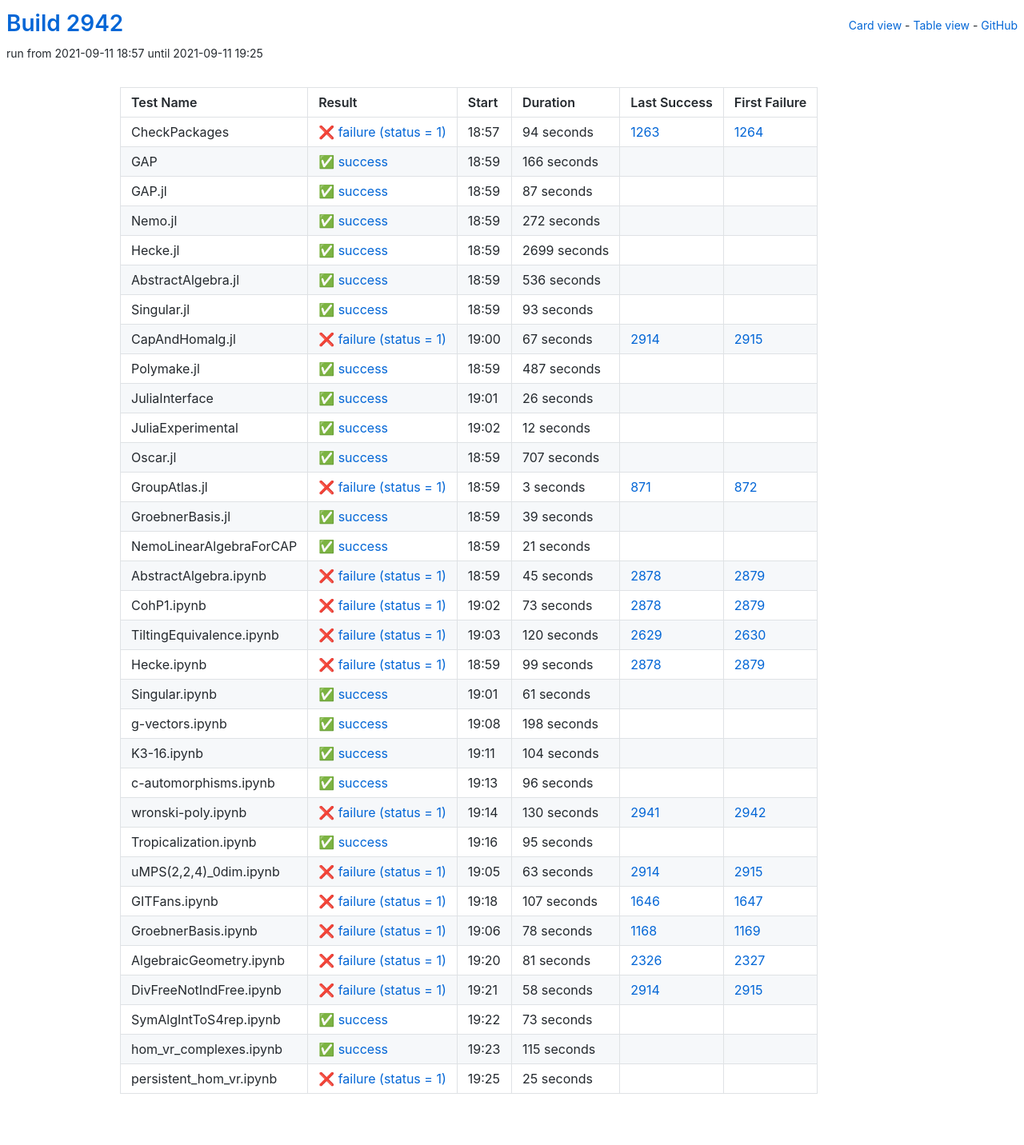
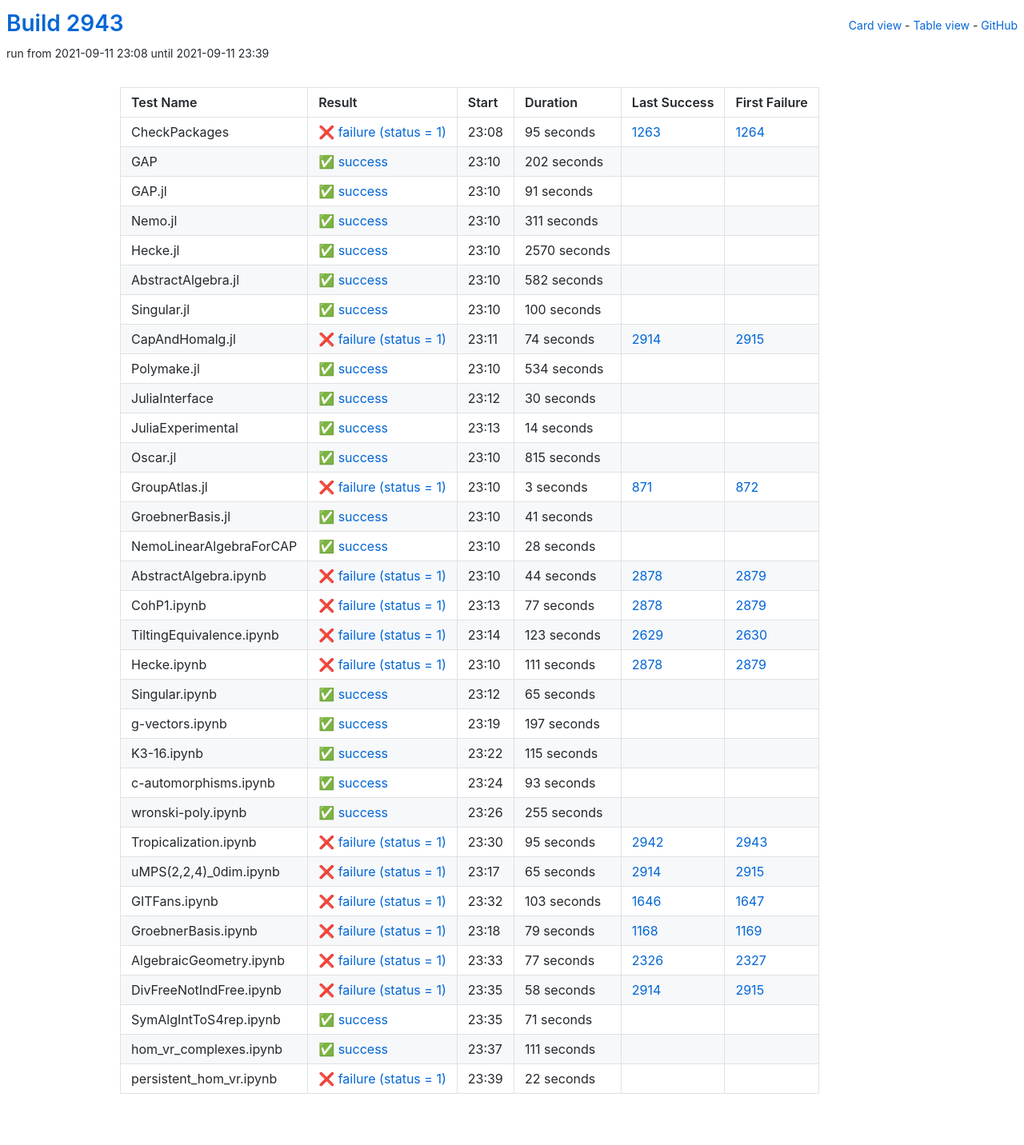
Before and after one commit to oscar-system/oscar-ci-status-stable, a Jekyll site: the page built from table.html, in a window 1280 px wide. Shown: the whole page at 80% size. Built offline with Jekyll 4.4.1, drawn with Linux system fonts in a browser that asks for light colours.

Commit message:
Build #2943

```diff
--- a/_data/ci.yml
+++ b/_data/ci.yml
@@ -1,6 +1,6 @@
 ---
-build: 2942
-build_url: https://oscarci.mathematik.uni-kl.de/job/oscar-stable/2942/
+build: 2943
+build_url: https://oscarci.mathematik.uni-kl.de/job/oscar-stable/2943/
 job: oscar-stable
 organization: oscar-system
 repo: oscar-ci-status-stable
@@ -8,152 +8,152 @@ repourl: https://github.com/oscar-system/oscar-ci-status-stable
 tests:
 - name: CheckPackages
   id: checkpackages
-  log: https://oscarci.mathematik.uni-kl.de/job/oscar-stable/2942/artifact/logs/build-2942/CheckPackages.log
-  start: 2021-09-11 18:57
+  log: https://oscarci.mathematik.uni-kl.de/job/oscar-stable/2943/artifact/logs/build-2943/CheckPackages.log
+  start: 2021-09-11 23:08
   success: false
   exitcode: 1
   status: failure
-  duration: 94
+  duration: 95
   last_success: 1263
   last_success_url: https://oscarci.mathematik.uni-kl.de/job/oscar-stable/1263/
   first_failure: 1264
   first_failure_url: https://oscarci.mathematik.uni-kl.de/job/oscar-stable/1264/
 - name: GAP
   id: gap
-  log: https://oscarci.mathematik.uni-kl.de/job/oscar-stable/2942/artifact/logs/build-2942/GAP.log
-  start: 2021-09-11 18:59
+  log: https://oscarci.mathematik.uni-kl.de/job/oscar-stable/2943/artifact/logs/build-2943/GAP.log
+  start: 2021-09-11 23:10
   success: true
   exitcode: 0
   status: success
-  duration: 166
+  duration: 202
   last_success: false
   last_success_url:
   first_failure: false
   first_failure_url:
 - name: GAP.jl
   id: gap-jl
-  log: https://oscarci.mathematik.uni-kl.de/job/oscar-stable/2942/artifact/logs/build-2942/GAP.jl.log
-  start: 2021-09-11 18:59
+  log: https://oscarci.mathematik.uni-kl.de/job/oscar-stable/2943/artifact/logs/build-2943/GAP.jl.log
+  start: 2021-09-11 23:10
   success: true
   exitcode: 0
   status: success
-  duration: 87
+  duration: 91
   last_success: false
   last_success_url:
   first_failure: false
   first_failure_url:
 - name: Nemo.jl
   id: nemo-jl
-  log: https://oscarci.mathematik.uni-kl.de/job/oscar-stable/2942/artifact/logs/build-2942/Nemo.jl.log
-  start: 2021-09-11 18:59
+  log: https://oscarci.mathematik.uni-kl.de/job/oscar-stable/2943/artifact/logs/build-2943/Nemo.jl.log
+  start: 2021-09-11 23:10
   success: true
   exitcode: 0
   status: success
-  duration: 272
+  duration: 311
   last_success: false
   last_success_url:
   first_failure: false
   first_failure_url:
 - name: Hecke.jl
   id: hecke-jl
-  log: https://oscarci.mathematik.uni-kl.de/job/oscar-stable/2942/artifact/logs/build-2942/Hecke.jl.log
-  start: 2021-09-11 18:59
+  log: https://oscarci.mathematik.uni-kl.de/job/oscar-stable/2943/artifact/logs/build-2943/Hecke.jl.log
+  start: 2021-09-11 23:10
   success: true
   exitcode: 0
   status: success
-  duration: 2699
+  duration: 2570
   last_success: false
   last_success_url:
   first_failure: false
   first_failure_url:
 - name: AbstractAlgebra.jl
   id: abstractalgebra-jl
-  log: https://oscarci.mathematik.uni-kl.de/job/oscar-stable/2942/artifact/logs/build-2942/AbstractAlgebra.jl.log
-  start: 2021-09-11 18:59
+  log: https://oscarci.mathematik.uni-kl.de/job/oscar-stable/2943/artifact/logs/build-2943/AbstractAlgebra.jl.log
+  start: 2021-09-11 23:10
   success: true
   exitcode: 0
   status: success
-  duration: 536
+  duration: 582
   last_success: false
   last_success_url:
   first_failure: false
   first_failure_url:
 - name: Singular.jl
   id: singular-jl
-  log: https://oscarci.mathematik.uni-kl.de/job/oscar-stable/2942/artifact/logs/build-2942/Singular.jl.log
-  start: 2021-09-11 18:59
+  log: https://oscarci.mathematik.uni-kl.de/job/oscar-stable/2943/artifact/logs/build-2943/Singular.jl.log
+  start: 2021-09-11 23:10
   success: true
   exitcode: 0
   status: success
-  duration: 93
+  duration: 100
   last_success: false
   last_success_url:
   first_failure: false
   first_failure_url:
 - name: CapAndHomalg.jl
   id: capandhomalg-jl
-  log: https://oscarci.mathematik.uni-kl.de/job/oscar-stable/2942/artifact/logs/build-2942/CapAndHomalg.jl.log
-  start: 2021-09-11 19:00
+  log: https://oscarci.mathematik.uni-kl.de/job/oscar-stable/2943/artifact/logs/build-2943/CapAndHomalg.jl.log
+  start: 2021-09-11 23:11
   success: false
   exitcode: 1
   status: failure
-  duration: 67
+  duration: 74
   last_success: 2914
   last_success_url: https://oscarci.mathematik.uni-kl.de/job/oscar-stable/2914/
   first_failure: 2915
   first_failure_url: https://oscarci.mathematik.uni-kl.de/job/oscar-stable/2915/
 - name: Polymake.jl
   id: polymake-jl
-  log: https://oscarci.mathematik.uni-kl.de/job/oscar-stable/2942/artifact/logs/build-2942/Polymake.jl.log
-  start: 2021-09-11 18:59
+  log: https://oscarci.mathematik.uni-kl.de/job/oscar-stable/2943/artifact/logs/build-2943/Polymake.jl.log
+  start: 2021-09-11 23:10
   success: true
   exitcode: 0
   status: success
-  duration: 487
+  duration: 534
   last_success: false
   last_success_url:
   first_failure: false
   first_failure_url:
 - name: JuliaInterface
   id: juliainterface
-  log: https://oscarci.mathematik.uni-kl.de/job/oscar-stable/2942/artifact/logs/build-2942/JuliaInterface.log
-  start: 2021-09-11 19:01
+  log: https://oscarci.mathematik.uni-kl.de/job/oscar-stable/2943/artifact/logs/build-2943/JuliaInterface.log
+  start: 2021-09-11 23:12
   success: true
   exitcode: 0
   status: success
-  duration: 26
+  duration: 30
   last_success: false
   last_success_url:
   first_failure: false
   first_failure_url:
 - name: JuliaExperimental
   id: juliaexperimental
-  log: https://oscarci.mathematik.uni-kl.de/job/oscar-stable/2942/artifact/logs/build-2942/JuliaExperimental.log
-  start: 2021-09-11 19:02
+  log: https://oscarci.mathematik.uni-kl.de/job/oscar-stable/2943/artifact/logs/build-2943/JuliaExperimental.log
+  start: 2021-09-11 23:13
   success: true
   exitcode: 0
   status: success
-  duration: 12
+  duration: 14
   last_success: false
   last_success_url:
   first_failure: false
   first_failure_url:
 - name: Oscar.jl
   id: oscar-jl
-  log: https://oscarci.mathematik.uni-kl.de/job/oscar-stable/2942/artifact/logs/build-2942/Oscar.jl.log
-  start: 2021-09-11 18:59
+  log: https://oscarci.mathematik.uni-kl.de/job/oscar-stable/2943/artifact/logs/build-2943/Oscar.jl.log
+  start: 2021-09-11 23:10
   success: true
   exitcode: 0
   status: success
-  duration: 707
+  duration: 815
   last_success: false
   last_success_url:
   first_failure: false
   first_failure_url:
 - name: GroupAtlas.jl
   id: groupatlas-jl
-  log: https://oscarci.mathematik.uni-kl.de/job/oscar-stable/2942/artifact/logs/build-2942/GroupAtlas.jl.log
-  start: 2021-09-11 18:59
+  log: https://oscarci.mathematik.uni-kl.de/job/oscar-stable/2943/artifact/logs/build-2943/GroupAtlas.jl.log
+  start: 2021-09-11 23:10
   success: false
   exitcode: 1
   status: failure
@@ -164,200 +164,200 @@ tests:
   first_failure_url: https://oscarci.mathematik.uni-kl.de/job/oscar-stable/872/
 - name: GroebnerBasis.jl
   id: groebnerbasis-jl
-  log: https://oscarci.mathematik.uni-kl.de/job/oscar-stable/2942/artifact/logs/build-2942/GroebnerBasis.jl.log
-  start: 2021-09-11 18:59
+  log: https://oscarci.mathematik.uni-kl.de/job/oscar-stable/2943/artifact/logs/build-2943/GroebnerBasis.jl.log
+  start: 2021-09-11 23:10
   success: true
   exitcode: 0
   status: success
-  duration: 39
+  duration: 41
   last_success: false
   last_success_url:
   first_failure: false
   first_failure_url:
 - name: NemoLinearAlgebraForCAP
   id: nemolinearalgebraforcap
-  log: https://oscarci.mathematik.uni-kl.de/job/oscar-stable/2942/artifact/logs/build-2942/NemoLinearAlgebraForCAP.log
-  start: 2021-09-11 18:59
+  log: https://oscarci.mathematik.uni-kl.de/job/oscar-stable/2943/artifact/logs/build-2943/NemoLinearAlgebraForCAP.log
+  start: 2021-09-11 23:10
   success: true
   exitcode: 0
   status: success
-  duration: 21
+  duration: 28
   last_success: false
   last_success_url:
   first_failure: false
   first_failure_url:
 - name: AbstractAlgebra.ipynb
   id: abstractalgebra-ipynb
-  log: https://oscarci.mathematik.uni-kl.de/job/oscar-stable/2942/artifact/logs/build-2942/AbstractAlgebra.ipynb.log
-  start: 2021-09-11 18:59
+  log: https://oscarci.mathematik.uni-kl.de/job/oscar-stable/2943/artifact/logs/build-2943/AbstractAlgebra.ipynb.log
+  start: 2021-09-11 23:10
   success: false
   exitcode: 1
   status: failure
-  duration: 45
+  duration: 44
   last_success: 2878
   last_success_url: https://oscarci.mathematik.uni-kl.de/job/oscar-stable/2878/
   first_failure: 2879
   first_failure_url: https://oscarci.mathematik.uni-kl.de/job/oscar-stable/2879/
 - name: CohP1.ipynb
   id: cohp1-ipynb
-  log: https://oscarci.mathematik.uni-kl.de/job/oscar-stable/2942/artifact/logs/build-2942/CohP1.ipynb.log
-  start: 2021-09-11 19:02
+  log: https://oscarci.mathematik.uni-kl.de/job/oscar-stable/2943/artifact/logs/build-2943/CohP1.ipynb.log
+  start: 2021-09-11 23:13
   success: false
   exitcode: 1
   status: failure
-  duration: 73
+  duration: 77
   last_success: 2878
   last_success_url: https://oscarci.mathematik.uni-kl.de/job/oscar-stable/2878/
   first_failure: 2879
   first_failure_url: https://oscarci.mathematik.uni-kl.de/job/oscar-stable/2879/
 - name: TiltingEquivalence.ipynb
   id: tiltingequivalence-ipynb
-  log: https://oscarci.mathematik.uni-kl.de/job/oscar-stable/2942/artifact/logs/build-2942/TiltingEquivalence.ipynb.log
-  start: 2021-09-11 19:03
+  log: https://oscarci.mathematik.uni-kl.de/job/oscar-stable/2943/artifact/logs/build-2943/TiltingEquivalence.ipynb.log
+  start: 2021-09-11 23:14
   success: false
   exitcode: 1
   status: failure
-  duration: 120
+  duration: 123
   last_success: 2629
   last_success_url: https://oscarci.mathematik.uni-kl.de/job/oscar-stable/2629/
   first_failure: 2630
   first_failure_url: https://oscarci.mathematik.uni-kl.de/job/oscar-stable/2630/
 - name: Hecke.ipynb
   id: hecke-ipynb
-  log: https://oscarci.mathematik.uni-kl.de/job/oscar-stable/2942/artifact/logs/build-2942/Hecke.ipynb.log
-  start: 2021-09-11 18:59
+  log: https://oscarci.mathematik.uni-kl.de/job/oscar-stable/2943/artifact/logs/build-2943/Hecke.ipynb.log
+  start: 2021-09-11 23:10
   success: false
   exitcode: 1
   status: failure
-  duration: 99
+  duration: 111
   last_success: 2878
   last_success_url: https://oscarci.mathematik.uni-kl.de/job/oscar-stable/2878/
   first_failure: 2879
   first_failure_url: https://oscarci.mathematik.uni-kl.de/job/oscar-stable/2879/
 - name: Singular.ipynb
   id: singular-ipynb
-  log: https://oscarci.mathematik.uni-kl.de/job/oscar-stable/2942/artifact/logs/build-2942/Singular.ipynb.log
-  start: 2021-09-11 19:01
+  log: https://oscarci.mathematik.uni-kl.de/job/oscar-stable/2943/artifact/logs/build-2943/Singular.ipynb.log
+  start: 2021-09-11 23:12
   success: true
   exitcode: 0
   status: success
-  duration: 61
+  duration: 65
   last_success: false
   last_success_url:
   first_failure: false
   first_failure_url:
 - name: g-vectors.ipynb
   id: g-vectors-ipynb
-  log: https://oscarci.mathematik.uni-kl.de/job/oscar-stable/2942/artifact/logs/build-2942/g-vectors.ipynb.log
-  start: 2021-09-11 19:08
+  log: https://oscarci.mathematik.uni-kl.de/job/oscar-stable/2943/artifact/logs/build-2943/g-vectors.ipynb.log
+  start: 2021-09-11 23:19
   success: true
   exitcode: 0
   status: success
-  duration: 198
+  duration: 197
   last_success: false
   last_success_url:
   first_failure: false
   first_failure_url:
 - name: K3-16.ipynb
   id: k3-16-ipynb
-  log: https://oscarci.mathematik.uni-kl.de/job/oscar-stable/2942/artifact/logs/build-2942/K3-16.ipynb.log
-  start: 2021-09-11 19:11
+  log: https://oscarci.mathematik.uni-kl.de/job/oscar-stable/2943/artifact/logs/build-2943/K3-16.ipynb.log
+  start: 2021-09-11 23:22
   success: true
   exitcode: 0
   status: success
-  duration: 104
+  duration: 115
   last_success: false
   last_success_url:
   first_failure: false
   first_failure_url:
 - name: c-automorphisms.ipynb
   id: c-automorphisms-ipynb
-  log: https://oscarci.mathematik.uni-kl.de/job/oscar-stable/2942/artifact/logs/build-2942/c-automorphisms.ipynb.log
-  start: 2021-09-11 19:13
+  log: https://oscarci.mathematik.uni-kl.de/job/oscar-stable/2943/artifact/logs/build-2943/c-automorphisms.ipynb.log
+  start: 2021-09-11 23:24
   success: true
   exitcode: 0
   status: success
-  duration: 96
+  duration: 93
   last_success: false
   last_success_url:
   first_failure: false
   first_failure_url:
 - name: wronski-poly.ipynb
   id: wronski-poly-ipynb
-  log: https://oscarci.mathematik.uni-kl.de/job/oscar-stable/2942/artifact/logs/build-2942/wronski-poly.ipynb.log
-  start: 2021-09-11 19:14
-  success: false
-  exitcode: 1
-  status: failure
-  duration: 130
-  last_success: 2941
-  last_success_url: https://oscarci.mathematik.uni-kl.de/job/oscar-stable/2941/
-  first_failure: 2942
-  first_failure_url: https://oscarci.mathematik.uni-kl.de/job/oscar-stable/2942/
-- name: Tropicalization.ipynb
-  id: tropicalization-ipynb
-  log: https://oscarci.mathematik.uni-kl.de/job/oscar-stable/2942/artifact/logs/build-2942/Tropicalization.ipynb.log
-  start: 2021-09-11 19:16
+  log: https://oscarci.mathematik.uni-kl.de/job/oscar-stable/2943/artifact/logs/build-2943/wronski-poly.ipynb.log
+  start: 2021-09-11 23:26
   success: true
   exitcode: 0
   status: success
-  duration: 95
+  duration: 255
   last_success: false
   last_success_url:
   first_failure: false
   first_failure_url:
-- name: uMPS(2,2,4)_0dim.ipynb
-  id: umps-2-2-4-0dim-ipynb
-  log: https://oscarci.mathematik.uni-kl.de/job/oscar-stable/2942/artifact/logs/build-2942/uMPS-2-2-4-_0dim.ipynb.log
-  start: 2021-09-11 19:05
+- name: Tropicalization.ipynb
+  id: tropicalization-ipynb
+  log: https://oscarci.mathematik.uni-kl.de/job/oscar-stable/2943/artifact/logs/build-2943/Tropicalization.ipynb.log
+  start: 2021-09-11 23:30
   success: false
   exitcode: 1
   status: failure
-  duration: 63
+  duration: 95
+  last_success: 2942
+  last_success_url: https://oscarci.mathematik.uni-kl.de/job/oscar-stable/2942/
+  first_failure: 2943
+  first_failure_url: https://oscarci.mathematik.uni-kl.de/job/oscar-stable/2943/
+- name: uMPS(2,2,4)_0dim.ipynb
+  id: umps-2-2-4-0dim-ipynb
+  log: https://oscarci.mathematik.uni-kl.de/job/oscar-stable/2943/artifact/logs/build-2943/uMPS-2-2-4-_0dim.ipynb.log
+  start: 2021-09-11 23:17
+  success: false
+  exitcode: 1
+  status: failure
+  duration: 65
   last_success: 2914
   last_success_url: https://oscarci.mathematik.uni-kl.de/job/oscar-stable/2914/
   first_failure: 2915
   first_failure_url: https://oscarci.mathematik.uni-kl.de/job/oscar-stable/2915/
 - name: GITFans.ipynb
   id: gitfans-ipynb
-  log: https://oscarci.mathematik.uni-kl.de/job/oscar-stable/2942/artifact/logs/build-2942/GITFans.ipynb.log
-  start: 2021-09-11 19:18
+  log: https://oscarci.mathematik.uni-kl.de/job/oscar-stable/2943/artifact/logs/build-2943/GITFans.ipynb.log
+  start: 2021-09-11 23:32
   success: false
   exitcode: 1
   status: failure
-  duration: 107
+  duration: 103
   last_success: 1646
   last_success_url: https://oscarci.mathematik.uni-kl.de/job/oscar-stable/1646/
   first_failure: 1647
   first_failure_url: https://oscarci.mathematik.uni-kl.de/job/oscar-stable/1647/
 - name: GroebnerBasis.ipynb
   id: groebnerbasis-ipynb
-  log: https://oscarci.mathematik.uni-kl.de/job/oscar-stable/2942/artifact/logs/build-2942/GroebnerBasis.ipynb.log
-  start: 2021-09-11 19:06
+  log: https://oscarci.mathematik.uni-kl.de/job/oscar-stable/2943/artifact/logs/build-2943/GroebnerBasis.ipynb.log
+  start: 2021-09-11 23:18
   success: false
   exitcode: 1
   status: failure
-  duration: 78
+  duration: 79
   last_success: 1168
   last_success_url: https://oscarci.mathematik.uni-kl.de/job/oscar-stable/1168/
   first_failure: 1169
   first_failure_url: https://oscarci.mathematik.uni-kl.de/job/oscar-stable/1169/
 - name: AlgebraicGeometry.ipynb
   id: algebraicgeometry-ipynb
-  log: https://oscarci.mathematik.uni-kl.de/job/oscar-stable/2942/artifact/logs/build-2942/AlgebraicGeometry.ipynb.log
-  start: 2021-09-11 19:20
+  log: https://oscarci.mathematik.uni-kl.de/job/oscar-stable/2943/artifact/logs/build-2943/AlgebraicGeometry.ipynb.log
+  start: 2021-09-11 23:33
   success: false
   exitcode: 1
   status: failure
-  duration: 81
+  duration: 77
   last_success: 2326
   last_success_url: https://oscarci.mathematik.uni-kl.de/job/oscar-stable/2326/
   first_failure: 2327
   first_failure_url: https://oscarci.mathematik.uni-kl.de/job/oscar-stable/2327/
 - name: DivFreeNotIndFree.ipynb
   id: divfreenotindfree-ipynb
-  log: https://oscarci.mathematik.uni-kl.de/job/oscar-stable/2942/artifact/logs/build-2942/DivFreeNotIndFree.ipynb.log
-  start: 2021-09-11 19:21
+  log: https://oscarci.mathematik.uni-kl.de/job/oscar-stable/2943/artifact/logs/build-2943/DivFreeNotIndFree.ipynb.log
+  start: 2021-09-11 23:35
   success: false
   exitcode: 1
   status: failure
@@ -368,36 +368,36 @@ tests:
   first_failure_url: https://oscarci.mathematik.uni-kl.de/job/oscar-stable/2915/
 - name: SymAlgIntToS4rep.ipynb
   id: symalginttos4rep-ipynb
-  log: https://oscarci.mathematik.uni-kl.de/job/oscar-stable/2942/artifact/logs/build-2942/SymAlgIntToS4rep.ipynb.log
-  start: 2021-09-11 19:22
+  log: https://oscarci.mathematik.uni-kl.de/job/oscar-stable/2943/artifact/logs/build-2943/SymAlgIntToS4rep.ipynb.log
+  start: 2021-09-11 23:35
   success: true
   exitcode: 0
   status: success
-  duration: 73
+  duration: 71
   last_success: false
   last_success_url:
   first_failure: false
   first_failure_url:
 - name: hom_vr_complexes.ipynb
   id: hom-vr-complexes-ipynb
-  log: https://oscarci.mathematik.uni-kl.de/job/oscar-stable/2942/artifact/logs/build-2942/hom_vr_complexes.ipynb.log
-  start: 2021-09-11 19:23
+  log: https://oscarci.mathematik.uni-kl.de/job/oscar-stable/2943/artifact/logs/build-2943/hom_vr_complexes.ipynb.log
+  start: 2021-09-11 23:37
   success: true
   exitcode: 0
   status: success
-  duration: 115
+  duration: 111
   last_success: false
   last_success_url:
   first_failure: false
   first_failure_url:
 - name: persistent_hom_vr.ipynb
   id: persistent-hom-vr-ipynb
-  log: https://oscarci.mathematik.uni-kl.de/job/oscar-stable/2942/artifact/logs/build-2942/persistent_hom_vr.ipynb.log
-  start: 2021-09-11 19:25
+  log: https://oscarci.mathematik.uni-kl.de/job/oscar-stable/2943/artifact/logs/build-2943/persistent_hom_vr.ipynb.log
+  start: 2021-09-11 23:39
   success: false
   exitcode: 1
   status: failure
-  duration: 25
+  duration: 22
   last_success: false
   last_success_url:
   first_failure: false
```
Also changed, not shown: README.md.
